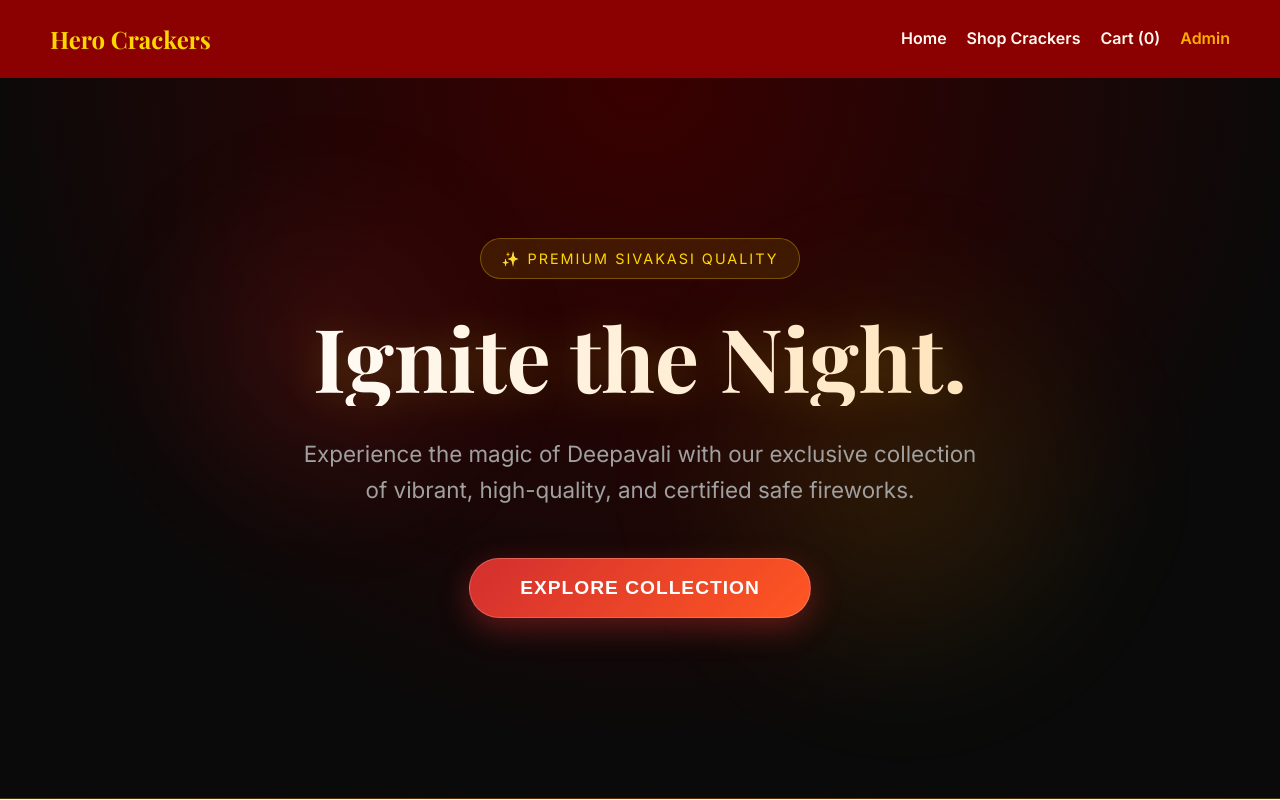
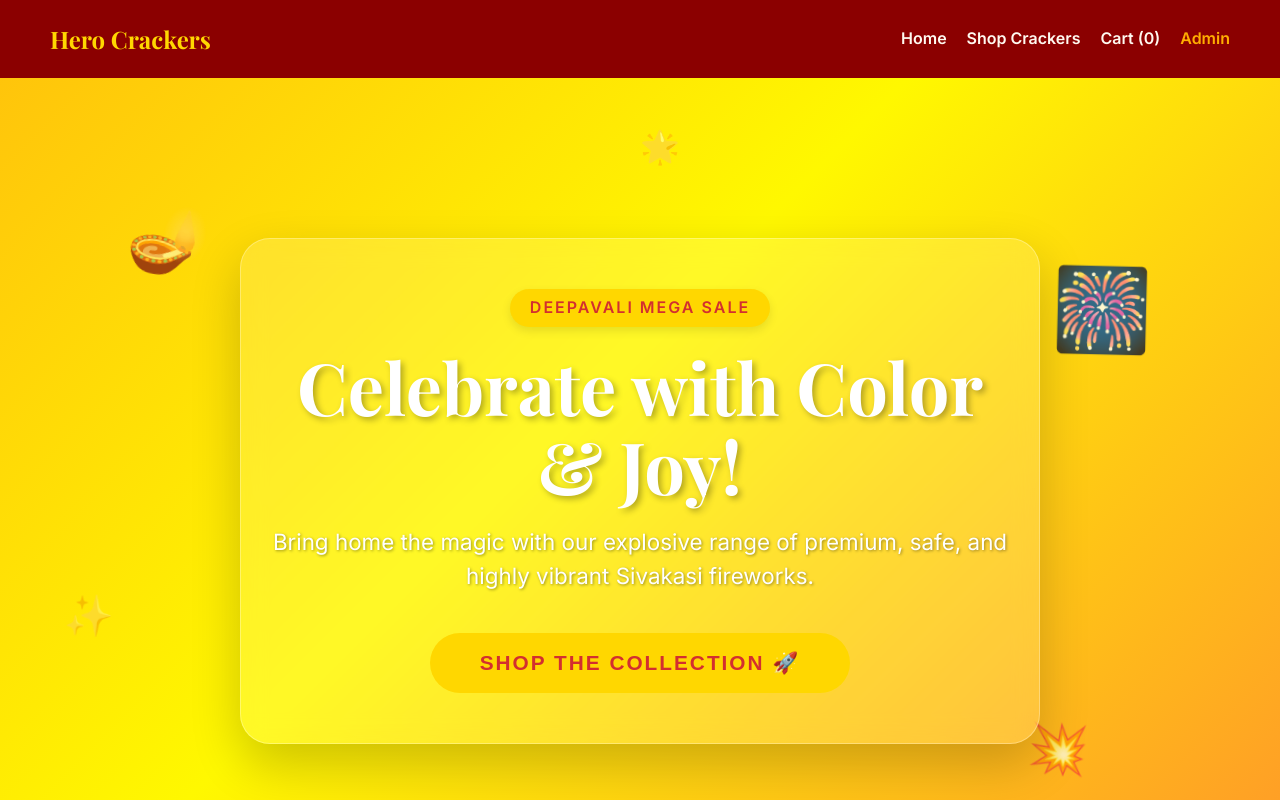
Before and after one commit to arunapla-gif/hero-crackers-shop, a Next.js app: page / in a window 1280 px wide. Shown: the top 800 px of the page. Built offline with nearby package versions, Linux system fonts and the light colour scheme; no server answers; the database is empty; a web font is replaced by a local one.

Commit message:
style(homepage): replace dark mode with vibrant animated gradient and floating elements

```diff
--- a/src/app/page.js
+++ b/src/app/page.js
@@ -14,72 +14,112 @@ export default async function Home() {
   return (
     <>
     <style>{`
+      @keyframes gradientBG {
+        0% { background-position: 0% 50%; }
+        50% { background-position: 100% 50%; }
+        100% { background-position: 0% 50%; }
+      }
+      @keyframes floatUp {
+        0% { transform: translateY(0px) rotate(0deg); }
+        50% { transform: translateY(-20px) rotate(10deg); }
+        100% { transform: translateY(0px) rotate(0deg); }
+      }
+      @keyframes pulseGlow {
+        0% { box-shadow: 0 0 0 0 rgba(255, 215, 0, 0.7); }
+        70% { box-shadow: 0 0 0 20px rgba(255, 215, 0, 0); }
+        100% { box-shadow: 0 0 0 0 rgba(255, 215, 0, 0); }
+      }
+      .animated-hero {
+        background: linear-gradient(-45deg, #FF1361, #FFF800, #ff5722, #9C27B0);
+        background-size: 400% 400%;
+        animation: gradientBG 10s ease infinite;
+        position: relative;
+        overflow: hidden;
+        padding: 120px 20px 140px;
+        text-align: center;
+        border-bottom: 8px solid #FFD700;
+      }
+      .floating-icon {
+        position: absolute;
+        font-size: 3rem;
+        opacity: 0.8;
+        animation: floatUp 4s ease-in-out infinite;
+        z-index: 0;
+      }
+      .glass-card {
+        background: rgba(255, 255, 255, 0.15);
+        backdrop-filter: blur(12px);
+        -webkit-backdrop-filter: blur(12px);
+        border: 1px solid rgba(255, 255, 255, 0.3);
+        border-radius: 30px;
+        padding: 50px 30px;
+        box-shadow: 0 20px 50px rgba(0,0,0,0.2);
+        max-width: 800px;
+        margin: 0 auto;
+        position: relative;
+        z-index: 10;
+      }
       .hero-btn {
-        background: linear-gradient(135deg, #d32f2f 0%, #ff5722 100%);
-        color: #fff;
-        border: 1px solid rgba(255,255,255,0.2);
+        background: #FFD700;
+        color: #d32f2f;
+        border: none;
         padding: 18px 50px;
         border-radius: 40px;
-        box-shadow: 0 10px 30px rgba(211, 47, 47, 0.4);
-        font-weight: bold;
-        font-size: 1.2rem;
-        letter-spacing: 1px;
+        font-weight: 900;
+        font-size: 1.3rem;
+        letter-spacing: 2px;
         cursor: pointer;
         text-transform: uppercase;
-        transition: transform 0.3s ease, box-shadow 0.3s ease;
+        box-shadow: 0 10px 20px rgba(0,0,0,0.2);
+        transition: transform 0.3s ease, background 0.3s ease;
+        animation: pulseGlow 2s infinite;
       }
       .hero-btn:hover {
-        transform: translateY(-3px);
-        box-shadow: 0 15px 40px rgba(211, 47, 47, 0.6);
+        transform: scale(1.05) translateY(-3px);
+        background: #fff;
+      }
+      .title-text {
+        font-family: var(--font-serif);
+        font-size: 4.5rem;
+        line-height: 1.1;
+        margin-bottom: 20px;
+        color: #fff;
+        text-shadow: 3px 3px 6px rgba(0,0,0,0.3);
       }
     `}</style>
     <div style={{ backgroundColor: '#fffdf5', color: '#333' }}>
 
-      {/* Premium Dark Hero Section */}
-      <section style={{
-        backgroundColor: '#0a0a0a',
-        backgroundImage: 'radial-gradient(circle at 50% 0%, #3a0000 0%, #0a0a0a 70%)',
-        padding: '120px 20px 140px',
-        textAlign: 'center',
-        position: 'relative',
-        overflow: 'hidden',
-        color: '#fff',
-        borderBottom: '1px solid rgba(255, 215, 0, 0.2)'
-      }}>
+      {/* Vibrant Animated Hero Section */}
+      <section className="animated-hero">
 
-        <ScrollReveal delay={100} style={{ position: 'relative', zIndex: 1, maxWidth: '900px', margin: '0 auto', padding: '40px 0' }}>
+        {/* Floating Decorative Elements */}
+        <div className="floating-icon" style={{ top: '15%', left: '10%', animationDelay: '0s', fontSize: '4rem' }}>🪔</div>
+        <div className="floating-icon" style={{ top: '60%', left: '5%', animationDelay: '1s', fontSize: '2.5rem' }}>✨</div>
+        <div className="floating-icon" style={{ top: '20%', right: '10%', animationDelay: '2s', fontSize: '5rem' }}>🎆</div>
+        <div className="floating-icon" style={{ bottom: '15%', right: '15%', animationDelay: '0.5s', fontSize: '3rem' }}>💥</div>
+        <div className="floating-icon" style={{ top: '5%', left: '50%', animationDelay: '1.5s', fontSize: '2rem' }}>🌟</div>
 
-          <div style={{ display: 'inline-block', padding: '8px 20px', background: 'rgba(255,215,0,0.1)', border: '1px solid rgba(255,215,0,0.3)', borderRadius: '30px', color: '#ffd700', fontSize: '0.9rem', letterSpacing: '2px', textTransform: 'uppercase', marginBottom: '30px' }}>
-            ✨ Premium Sivakasi Quality
+        <ScrollReveal delay={100} style={{ position: 'relative', zIndex: 1, padding: '40px 0' }}>
+          <div className="glass-card">
+            <div style={{ display: 'inline-block', padding: '6px 20px', background: '#FFD700', borderRadius: '30px', color: '#d32f2f', fontWeight: 'bold', fontSize: '1rem', letterSpacing: '2px', textTransform: 'uppercase', marginBottom: '20px', boxShadow: '0 4px 10px rgba(0,0,0,0.1)' }}>
+              Deepavali Mega Sale
             </div>
 
-          <h1 style={{
-            fontFamily: 'var(--font-serif)',
-            fontSize: '5.5rem',
-            lineHeight: '1.1',
-            marginBottom: '30px',
-            background: 'linear-gradient(to right, #ffffff, #ffe0b2)',
-            WebkitBackgroundClip: 'text',
-            WebkitTextFillColor: 'transparent',
-            filter: 'drop-shadow(0 0 20px rgba(255,215,0,0.2))'
-          }}>
-            Ignite the Night.
+            <h1 className="title-text">
+              Celebrate with Color & Joy!
             </h1>
 
-          <p style={{ fontSize: '1.4rem', lineHeight: '1.6', marginBottom: '50px', color: '#a0a0a0', maxWidth: '700px', margin: '0 auto 50px' }}>
-            Experience the magic of Deepavali with our exclusive collection of vibrant, high-quality, and certified safe fireworks.
+            <p style={{ fontSize: '1.4rem', lineHeight: '1.5', marginBottom: '40px', color: '#fff', textShadow: '1px 1px 3px rgba(0,0,0,0.4)', fontWeight: '500' }}>
+              Bring home the magic with our explosive range of premium, safe, and highly vibrant Sivakasi fireworks.
             </p>
 
             <a href="/shop" style={{ textDecoration: 'none' }}>
               <button className="hero-btn">
-              Explore Collection
+                Shop The Collection 🚀
               </button>
             </a>
+          </div>
         </ScrollReveal>
-
-        {/* Premium Ambient Background Effects */}
-        <div style={{ position: 'absolute', top: '10%', left: '10%', width: '400px', height: '400px', background: 'radial-gradient(circle, rgba(211,47,47,0.15) 0%, rgba(0,0,0,0) 70%)', borderRadius: '50%', filter: 'blur(40px)', zIndex: 0 }}></div>
-        <div style={{ position: 'absolute', bottom: '10%', right: '10%', width: '500px', height: '500px', background: 'radial-gradient(circle, rgba(255,215,0,0.1) 0%, rgba(0,0,0,0) 70%)', borderRadius: '50%', filter: 'blur(50px)', zIndex: 0 }}></div>
       </section>
 
       {/* Featured Products Section */}
```
Lines whose indentation alone changed are shown as unchanged.
